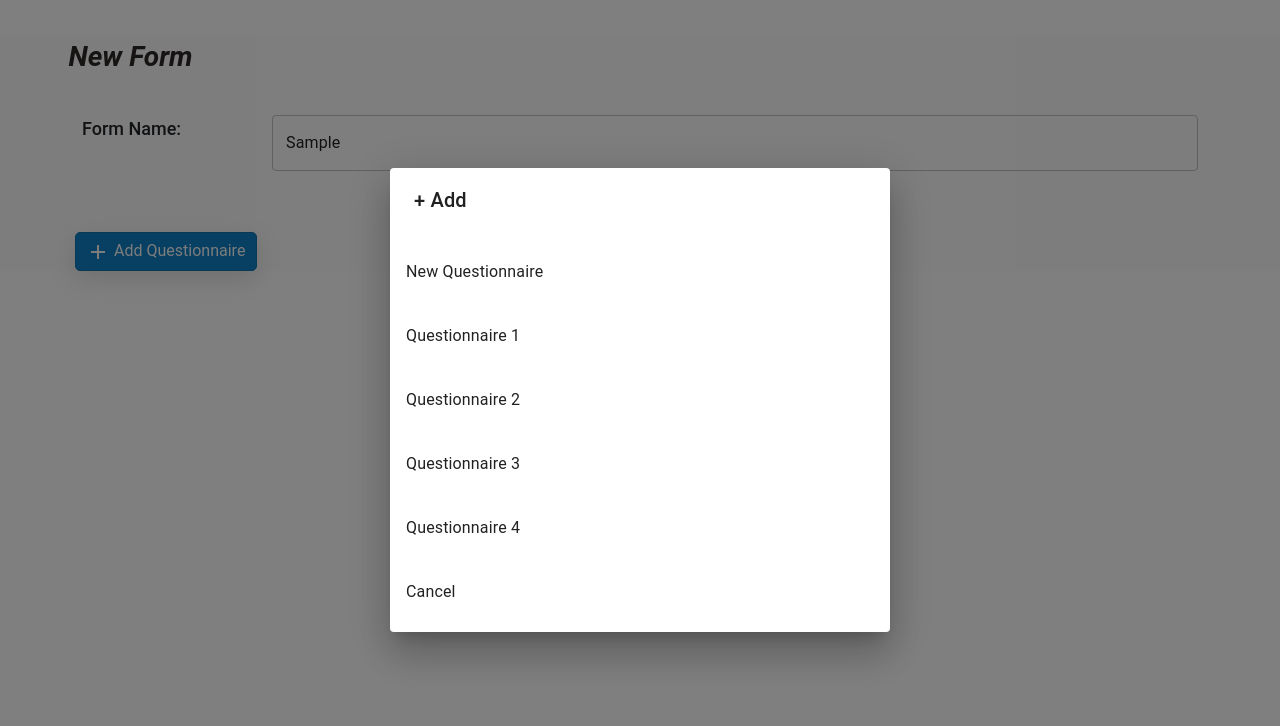
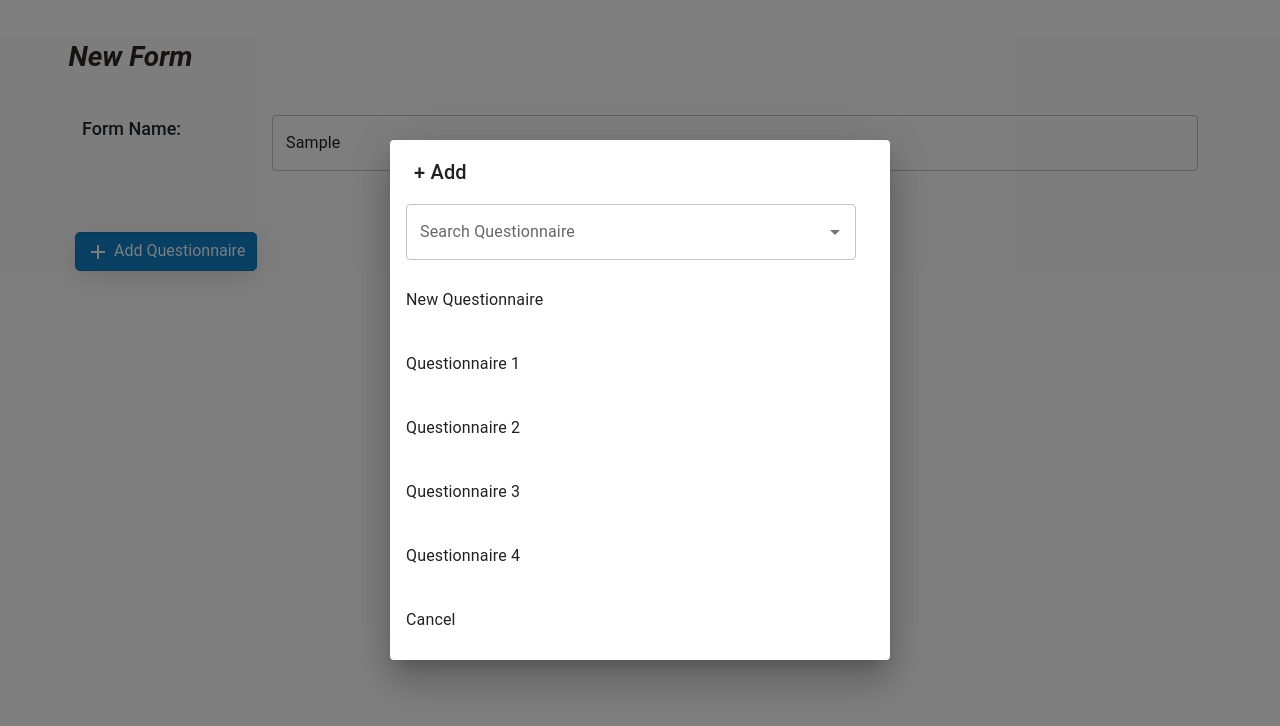
Before and after one commit to domteow/OOPG1T4, a React (Create React App) app in the folder frontend/: page /react/newform in a window 1280 px wide. Both pictures are taken after typing "Sample" into the empty fields and a click on the button "Add Questionnaire". Shown: the top 726 px of the page. Built offline with nearby package versions, Linux system fonts and the light colour scheme; a web font is replaced by a local one.

Commit message:
dialogue search bar

```diff
--- a/frontend/src/pages/form/dialogue.js
+++ b/frontend/src/pages/form/dialogue.js
@@ -21,13 +21,14 @@ import PersonIcon from '@mui/icons-material/Person';
 import AddIcon from '@mui/icons-material/Add';
 import Typography from '@mui/material/Typography';
 import PropTypes from 'prop-types';
-
+import Autocomplete from '@mui/material/Autocomplete';
 
 
 export default function Dialogue(props){
     const type = props.id;
     const formOptions = ['New Questionnaire'];
-    const questionnaireOptions = ['Text Field', 'Radio Button', 'Checkbox', 'Select', 'Cancel'];
+    const questionnaires = [];
+    const questionnaireOptions = ['Sub Header', 'Text Field', 'Radio Button', 'Checkbox', 'Select', 'Cancel'];
     // FROM BACKEND GET THE EXISTING QUESTIONNAIRES and add into options
     const questionnaireList = [
         {
@@ -52,6 +53,7 @@ export default function Dialogue(props){
         const questionnaireName = questionnaire['name'];
         if (formOptions.indexOf(questionnaireName) === -1){
             formOptions.push(questionnaireName);
+            questionnaires.push(questionnaireName);
         }
     })
     formOptions.push('Cancel');
@@ -66,6 +68,8 @@ export default function Dialogue(props){
         onClose(value);
     }
 
+    const [value, setValue] = React.useState("");
+    const [inputValue, setInputValue] = React.useState('');
 
     if (type === 'newForm'){
         return(
@@ -73,6 +77,25 @@ export default function Dialogue(props){
                 <DialogTitle>
                     + Add
                 </DialogTitle>
+                <Autocomplete
+                    disablePortal
+                    id="combo-box-demo"
+                    options={questionnaires}
+                    value = {value}
+                    onChange={(event, newValue) => {
+                        setValue(newValue);
+                        handleListItemClick(newValue)
+                    }}
+
+                    onInputChange={(event, newInputValue) => {
+                        console.log(newInputValue);
+                        setInputValue(newInputValue);
+                    }}
+
+                    sx={{ width: 450, marginLeft:2 }}
+                    inputValue = {inputValue}
+                    renderInput={(params) => <TextField {...params} label="Search Questionnaire"/>}
+                />
                 <List className='allOptions'>
                     {formOptions.map((option)=>(
                         <ListItem disableGutters>
@@ -85,6 +108,7 @@ export default function Dialogue(props){
             </Dialog>
         )
     }
+
     else{
         return(
             <Dialog onClose={handleClose} open={open}>
```
